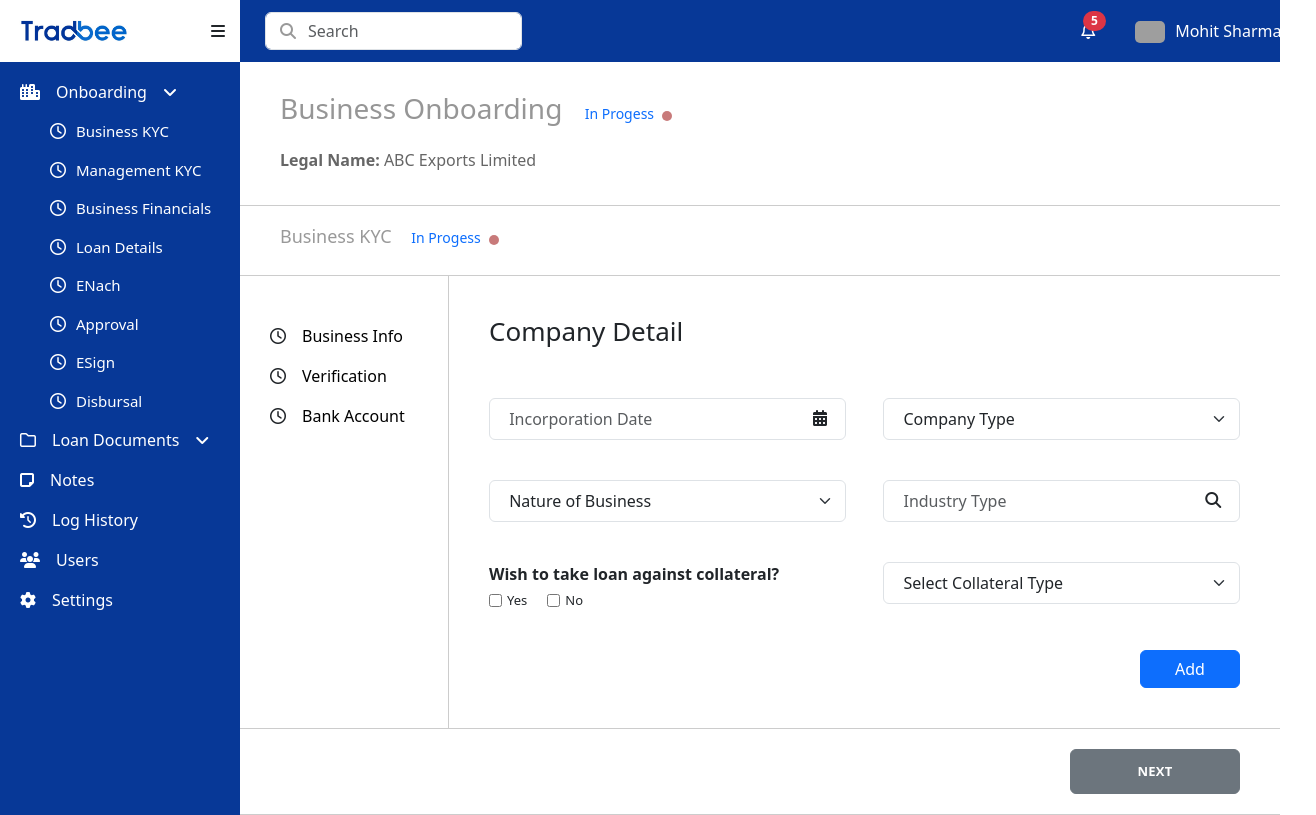
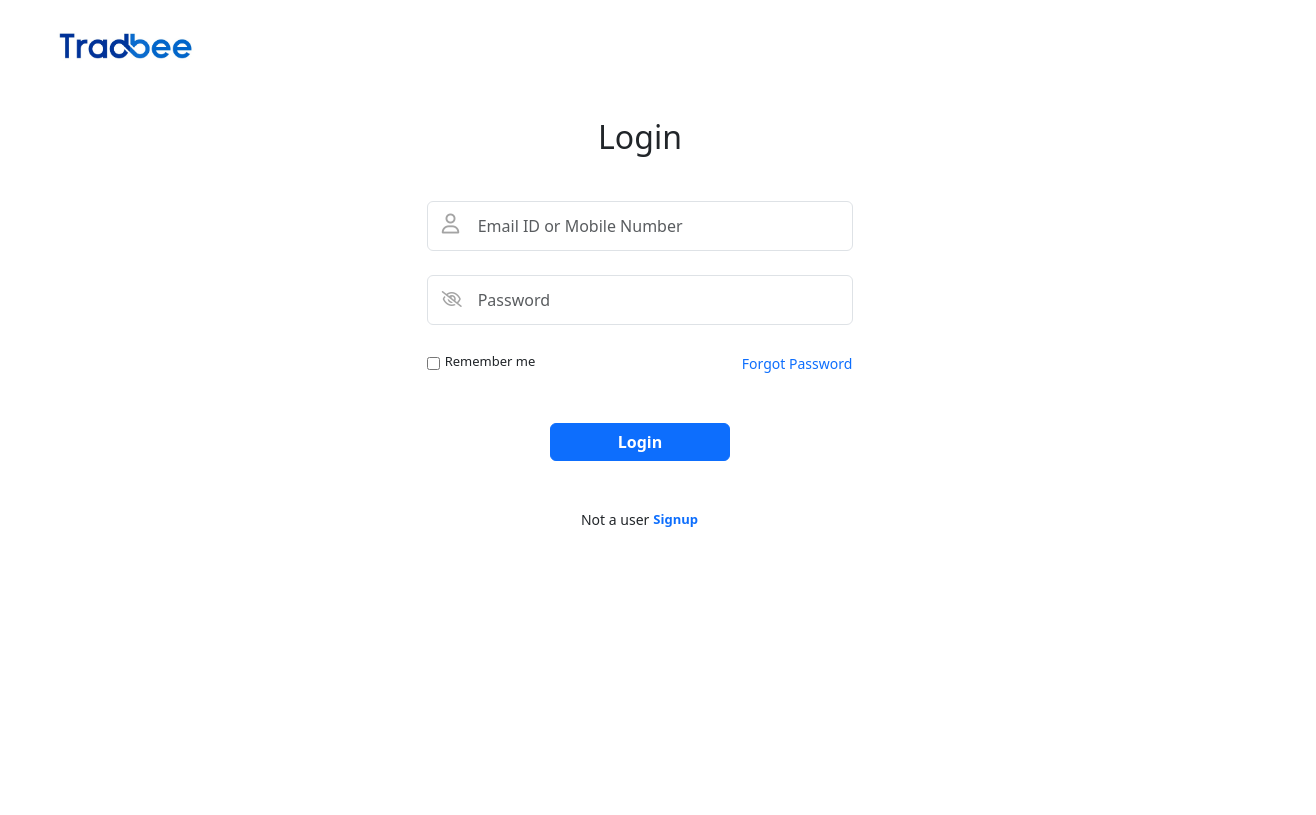
Before and after one commit to Gunasrini/tradbee-fintech-v1, a React (Create React App) app: page / in a window 1280 px wide. Shown: the whole page, 1316 px wide, since content can reach past the window. Built offline with nearby package versions, Linux system fonts and the light colour scheme; grey boxes are pictures that could not be loaded.

Commit message:
router updates

```diff
--- a/src/App.js
+++ b/src/App.js
@@ -9,16 +9,14 @@ import OnBoarding from './components/Onboarding/Onboarding';
 function App() {
   return (
 
-    <Dashboard />
-
-    // <Routes>
-    //   <Route path='/' element={<Login />} />
-    //   <Route path='/register' element={<Register />} />
-    //   <Route path='/forgot-password' element={<SetPassword />} />
-    //   <Route path='/dashboard/*' element={<Dashboard />}>
-    //     <Route path='onboarding' element={<OnBoarding />} />
-    //   </Route>
-    // </Routes>
+    <Routes>
+      <Route path='/' element={<Login />} />
+      <Route path='/register' element={<Register />} />
+      <Route path='/forgot-password' element={<SetPassword />} />
+      <Route path='/dashboard/*' element={<Dashboard />}>
+        <Route path='onboarding' element={<OnBoarding />} />
+      </Route>
+    </Routes>
   );
 }
 
--- a/src/components/Dashboard.js
+++ b/src/components/Dashboard.js
@@ -10,10 +10,9 @@ function Dashboard() {
             <div className="dashboard-wrapper">
                 <Navbar />
                 <LeftNavbar />
-                <OnBoarding />
-                {/* <Routes>
+                <Routes>
                     <Route path="/onboarding/*" element={<OnBoarding />}></Route>
-                </Routes> */}
+                </Routes>
 
             </div>
         </>
--- a/src/components/Header.js
+++ b/src/components/Header.js
@@ -6,7 +6,7 @@ export default function Header() {
     return (
         <header className='header'>
             <div className='container-fluid'>
-                <a to="/" className='site-logo'><img src={logo} /></a>
+                <Link to="/" className='site-logo'><img src={logo} /></Link>
             </div>
         </header>
     )
--- a/src/components/LeftNavbar.js
+++ b/src/components/LeftNavbar.js
@@ -9,22 +9,22 @@ function LeftNavbar() {
                         <div className="d-flex align-items-center">
                             <i className="fas fa-city"></i>
                             {/* <Link to="onboarding" className="nav-link" data-bs-toggle="collapse">Onboarding</Link> */}
-                            <a href="onboarding/business-kyc" className="nav-link">Onboarding</a>
+                            <NavLink to="onboarding/business-kyc" className="nav-link">Onboarding</NavLink>
                             <i className="fas fa-angle-down"></i>
                         </div>
                         <div id="onboarding" className="collapse show">
                             <ul className="nav submenu">
                                 <li className="nav-item">
                                     <i className="far fa-clock"></i>
-                                    <a href="#" className="nav-link">Business KYC</a>
+                                    <NavLink to="onboarding/business-kyc" className="nav-link">Business KYC</NavLink>
                                 </li>
                                 <li className="nav-item">
                                     <i className="far fa-clock"></i>
-                                    <a href="#" className="nav-link">Management KYC</a>
+                                    <NavLink to="onboarding/management-kyc" className="nav-link">Management KYC</NavLink>
                                 </li>
                                 <li className="nav-item">
                                     <i className="far fa-clock"></i>
-                                    <a href="#" className="nav-link">Business Financials</a>
+                                    <NavLink to="onboarding/business-financials" className="nav-link" href="#">Business Financials</NavLink>
                                 </li>
                                 <li className="nav-item">
                                     <i className="far fa-clock"></i>
--- a/src/components/Login.js
+++ b/src/components/Login.js
@@ -22,15 +22,15 @@ function Login() {
                     <div className='remember-me'>
                         <label><input type='checkbox' /> Remember me</label>
                         <p className='ms-auto mb-0'>
-                            <a to="/forgot-password" className='btn text-primary p-0'>Forgot Password</a>
+                            <Link to="/forgot-password" className='btn text-primary p-0'>Forgot Password</Link>
                         </p>
                     </div>
                     <div className='text-center mt-5'>
-                        <a to="/dashboard/onboarding/business-kyc" className='btn btn-primary login-width'>Login</a>
+                        <Link to="/dashboard/onboarding/business-kyc" className='btn btn-primary login-width'>Login</Link>
                     </div>
                     <div className='signup-info mt-5'>
                         <p>Not a user
-                            <a to="/register" className='btn text-primary'>Signup</a>
+                            <Link to="/register" className='btn text-primary'>Signup</Link>
                         </p>
                     </div>
                 </Form>
--- a/src/components/Onboarding/Onboarding.js
+++ b/src/components/Onboarding/Onboarding.js
@@ -10,12 +10,11 @@ export default function OnBoarding() {
                 <h1>Business Onboarding <span className="inprogress-text text-primary">In Progess</span></h1>
                 <h3><strong>Legal Name:</strong> ABC Exports Limited</h3>
             </div>
-            <BusinessKYC />
-            {/* <Routes>
+            <Routes>
                 <Route path="business-kyc" element={<BusinessKYC />}></Route>
                 <Route path="management-kyc" element={<ManagementKYC />}></Route>
                 <Route path="business-financials" element={<BusinessFinancials />}></Route>
-            </Routes> */}
+            </Routes>
         </div>
     )
 }
--- a/src/components/Register.js
+++ b/src/components/Register.js
@@ -29,7 +29,7 @@ function Register() {
                         <label className='ms-auto'><input type='checkbox' />Inform me about latest news and tips</label>
                     </div>
                     <div className='text-center'>
-                        <a to="/" className='btn btn-primary login-width'>Create Account</a>
+                        <Link to="/" className='btn btn-primary login-width'>Create Account</Link>
                     </div>
                 </Form>
             </Col>
--- a/src/components/SetPassword.js
+++ b/src/components/SetPassword.js
@@ -20,7 +20,7 @@ function SetPassword() {
                         <Input type='text' placeholder='Repeat Password' />
                     </FormGroup>
                     <div className='text-center mt-5'>
-                        <a to='/' className='btn btn-primary login-width'>Set Password</a>
+                        <Link to='/' className='btn btn-primary login-width'>Set Password</Link>
                     </div>
                 </Form>
             </Col>
--- a/src/index.js
+++ b/src/index.js
@@ -4,15 +4,14 @@ import './index.css';
 import 'bootstrap/dist/css/bootstrap.min.css';
 import App from './App';
 import reportWebVitals from './reportWebVitals';
-import { BrowserRouter } from 'react-router-dom';
+import { HashRouter } from 'react-router-dom';
 
 const root = ReactDOM.createRoot(document.getElementById('root'));
 root.render(
   <React.StrictMode>
-    <App />
-    {/* <BrowserRouter>
+    <HashRouter>
       <App />
-    </BrowserRouter> */}
+    </HashRouter>
   </React.StrictMode>
 );
 
```
